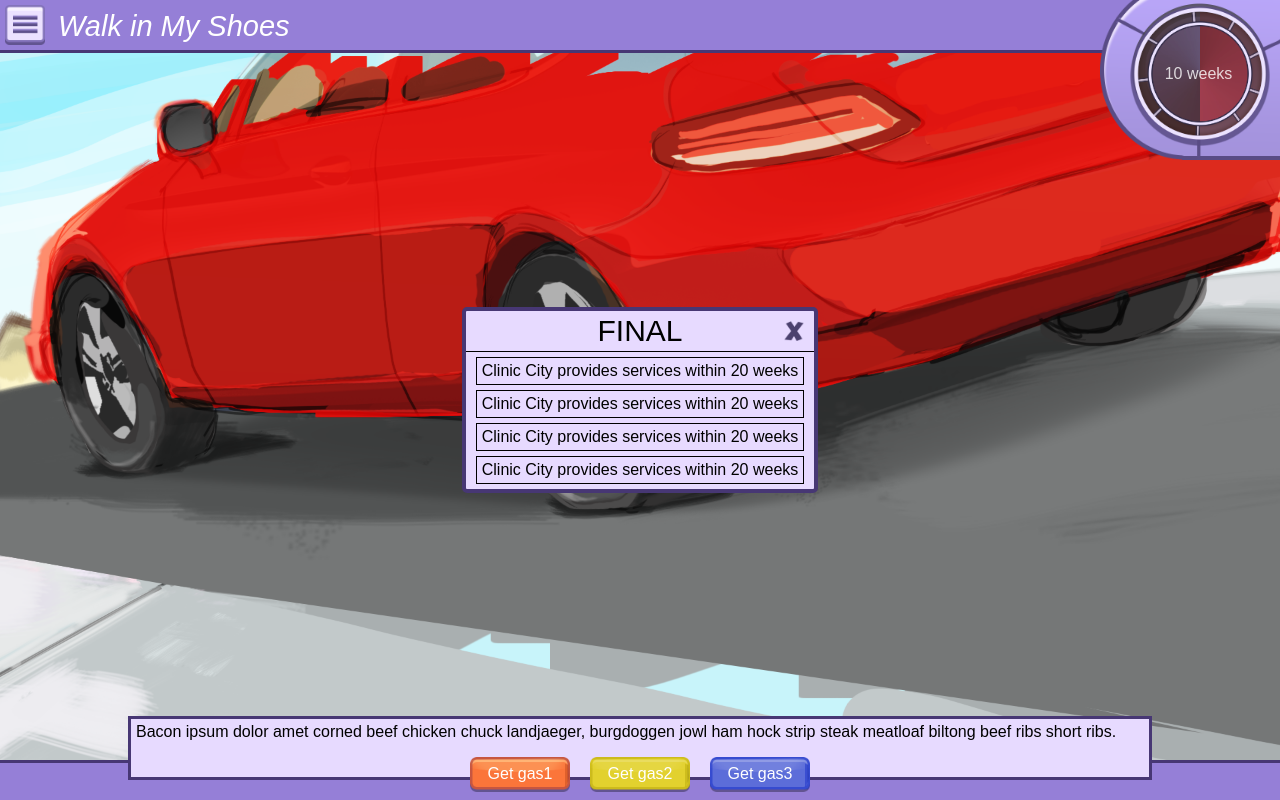
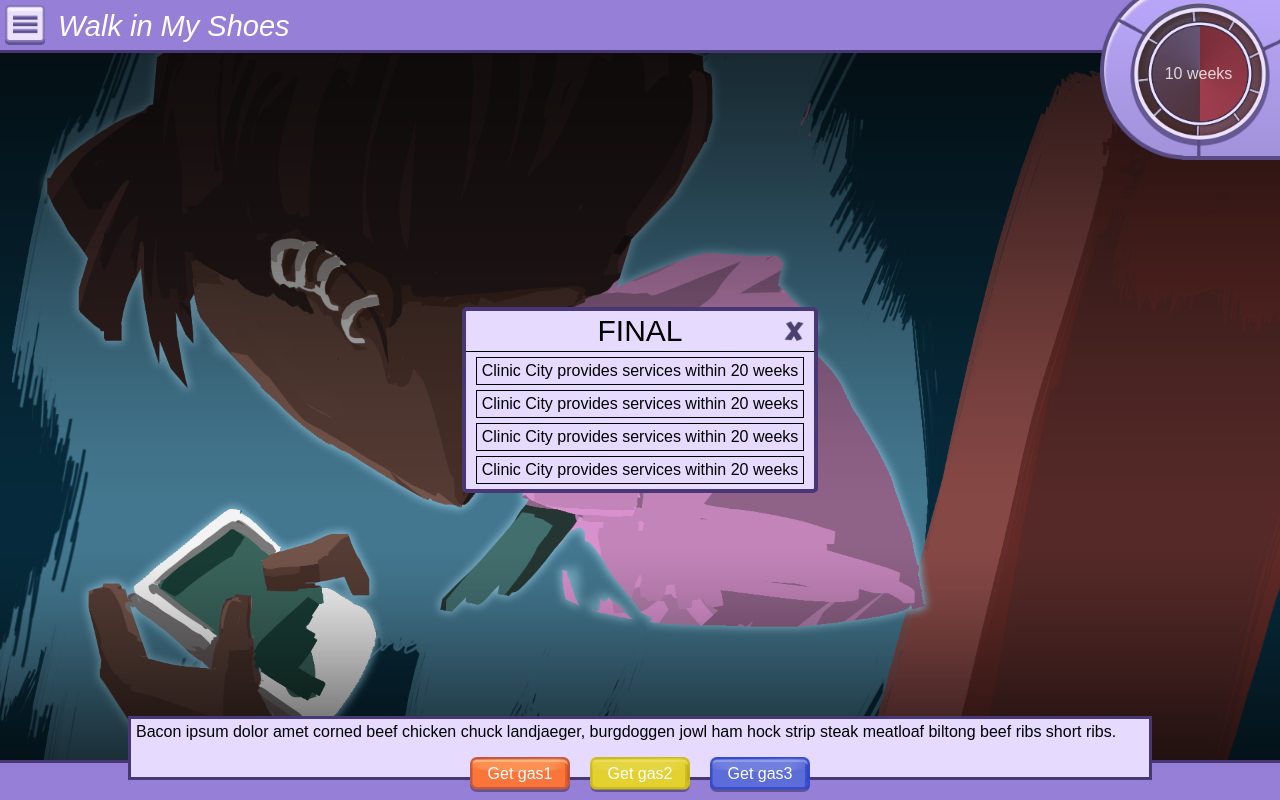
Before and after one commit to grant/walk-in-my-shoes, a React (Create React App) app: page / in a window 1280 px wide. Built offline with nearby package versions, Linux system fonts and the light colour scheme; no server answers; a web font is replaced by a local one.

Commit message:
Random background image

```diff
--- a/src/App.js
+++ b/src/App.js
@@ -30,9 +30,24 @@ import shellTimer from './img/shellTimer.png';
 class App extends Component {
   constructor(props) {
     super(props);
+
+    var childcareImg = `url(${childcare})`;
+    var confidentialityImg = `url(${confidentiality})`;
+    var providerImg = `url(${provider})`;
+    var transportationImg = `url(${transportation})`;
+    var images = [
+      childcareImg,
+      confidentialityImg,
+      providerImg,
+      transportationImg
+    ];
+    var randomImage = images[Math.floor(Math.random()*images.length)];
+    console.log(randomImage);
+
     this.state = {
       modalClosed: false,
       timerDate: +new Date(),
+      backgroundImage: randomImage,
     };
 
     setInterval(() => {
@@ -111,11 +126,6 @@ class App extends Component {
     var diffSinceLastDate = (this.state.date - this.state.timerDate) || 0;
     var timerRatio = Math.min(diffSinceLastDate/10000, 0.99);
 
-    var childcareImg = `url(${childcare})`;
-    var confidentialityImg = `url(${confidentiality})`;
-    var providerImg = `url(${provider})`;
-    var transportationImg = `url(${transportation})`;
-
     return (
       <div className="App">
         <header>
@@ -131,10 +141,7 @@ class App extends Component {
           {getTimer(timerRatio)}
         </header>
         <div className="art" style={{
-          // backgroundImage: childcareImg
-          // backgroundImage: confidentialityImg
-          // backgroundImage: confidentialityImg
-          backgroundImage: transportationImg
+          backgroundImage: this.state.backgroundImage
         }
         }>
         </div>
```
